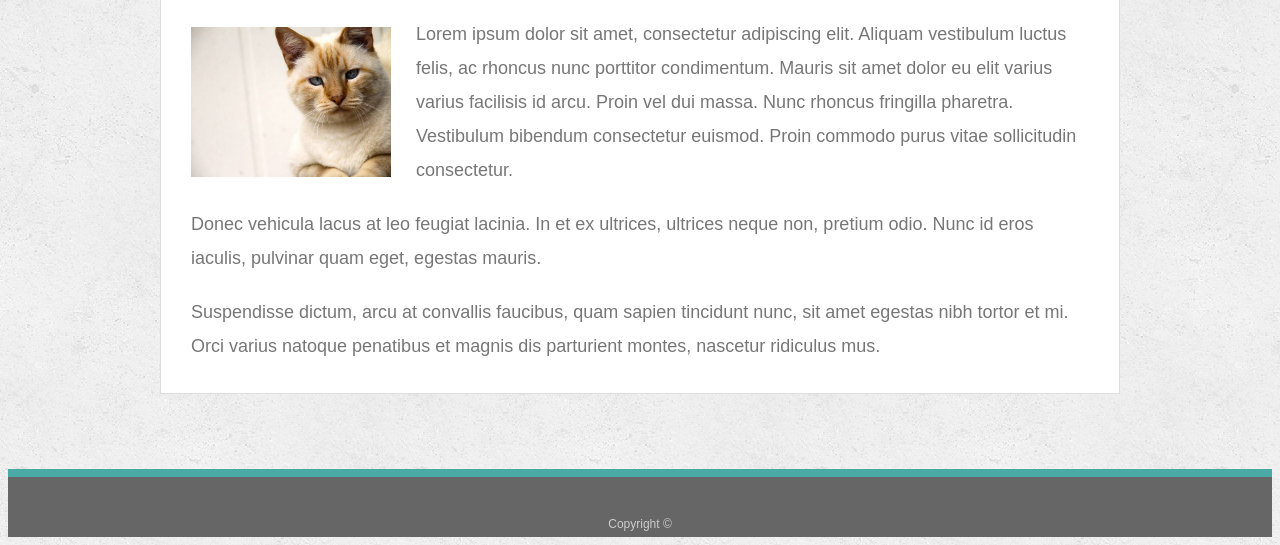
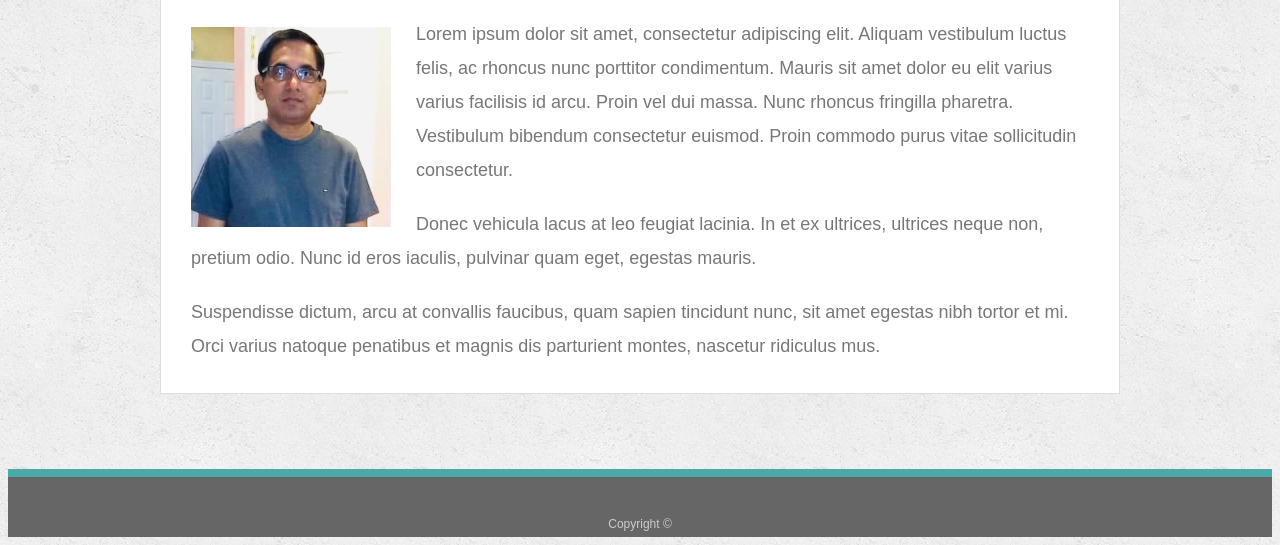
Before and after one commit to bachupr/Responsive-Portfolio, a plain HTML site: page index.html in a window 1280 px wide. Shown: the part 269-814 px from the top of the page. Drawn offline with Linux system fonts and the light colour scheme.

Commit message:
addng images

```diff
--- a/index.html
+++ b/index.html
@@ -25,7 +25,7 @@
     <section class="main-section">
       <h1>About Me</h1>
 
-      <img src="assets/images/cat.jpg" class="auth-image" alt="Your Name">
+      <img src="assets/images/prasad.jpg" class="auth-image" alt="Your Name">
 
       <p>Lorem ipsum dolor sit amet, consectetur adipiscing elit. Aliquam vestibulum luctus felis, ac rhoncus nunc porttitor condimentum. Mauris sit amet dolor eu elit varius varius facilisis id arcu. Proin vel dui massa. Nunc rhoncus fringilla pharetra. Vestibulum bibendum consectetur euismod. Proin commodo purus vitae sollicitudin consectetur.</p>
 
```
Also changed, not shown: assets/images/Prasad.jpg (added).
